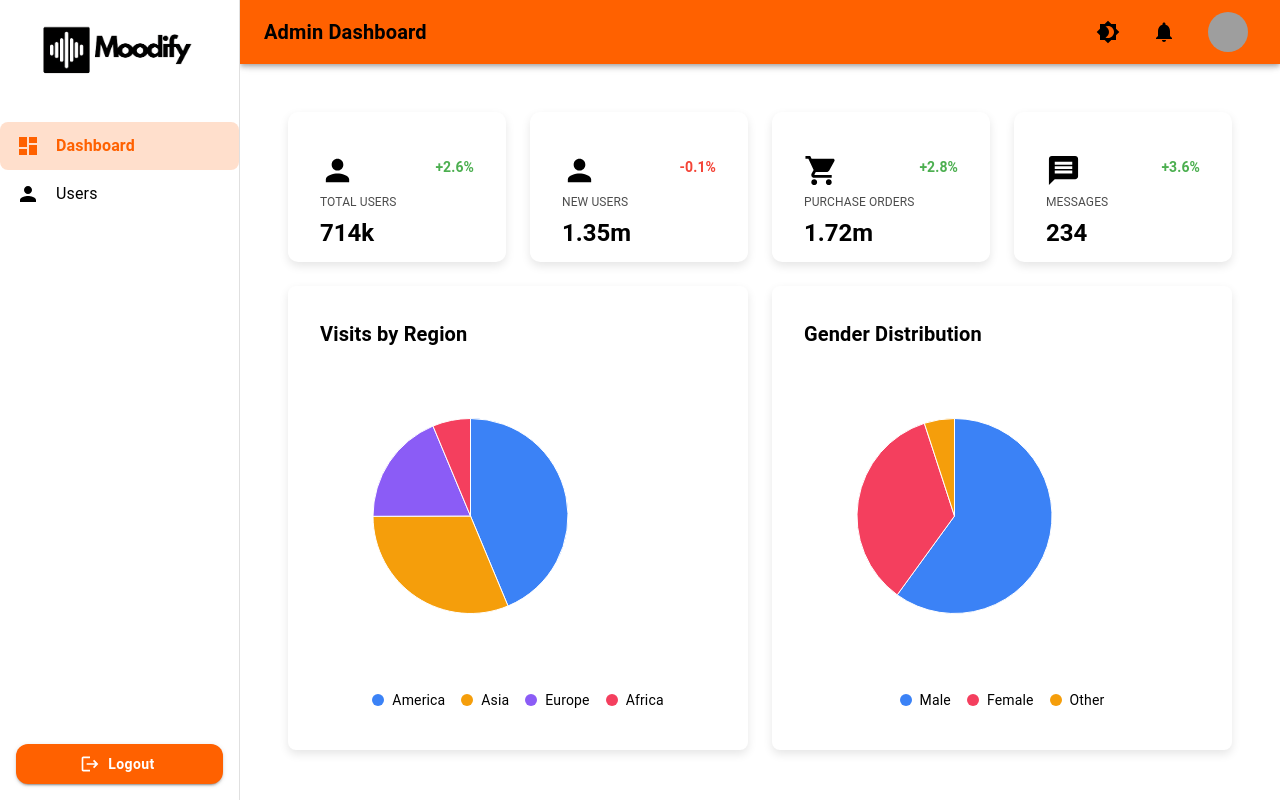
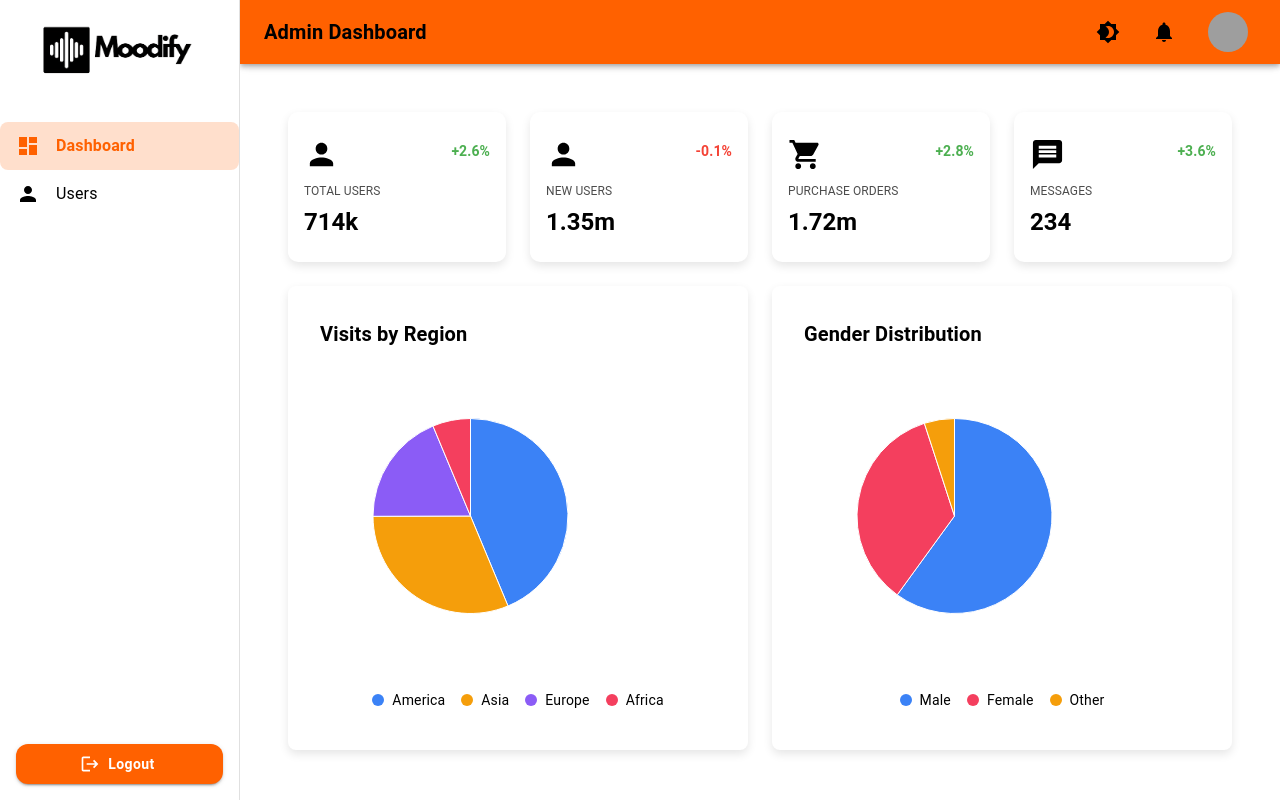
Before and after one commit to hananeltassa/Moodify-website, a React (Create React App) app: page /dashboard in a window 1280 px wide. Built offline with nearby package versions, Linux system fonts and the light colour scheme; grey boxes are pictures that could not be loaded.

Commit message:
Updated Dashboard Card

```diff
--- a/src/components/DashboardCard/index.jsx
+++ b/src/components/DashboardCard/index.jsx
@@ -11,7 +11,6 @@ const DashboardCard = ({ title, value, icon, growth }) => {
         display: "flex",
         flexDirection: "column",
         justifyContent: "space-between",
-        padding: 2,
         boxShadow: mode === "dark" ? "0px 4px 10px rgba(0,0,0,0.4)" : "0px 4px 10px rgba(0,0,0,0.1)",
         borderRadius: "10px",
         height: "150px",
```
